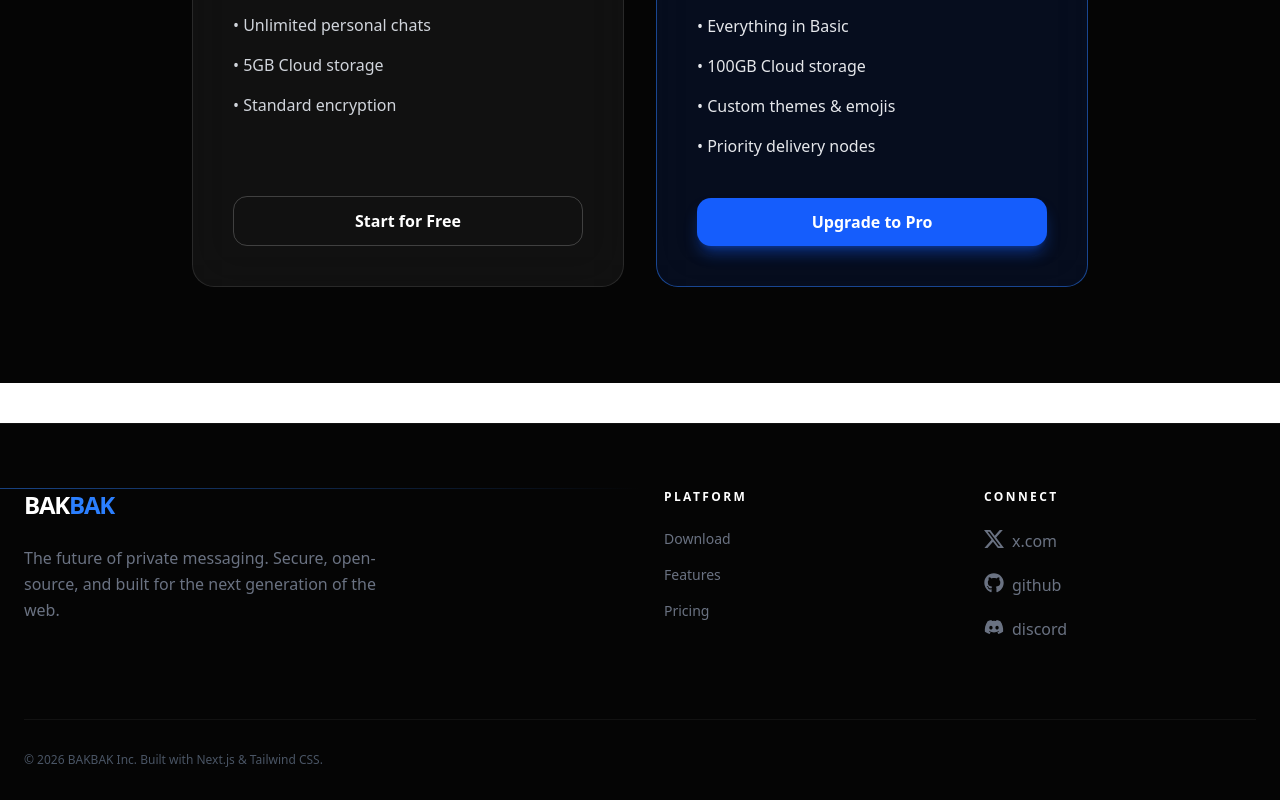
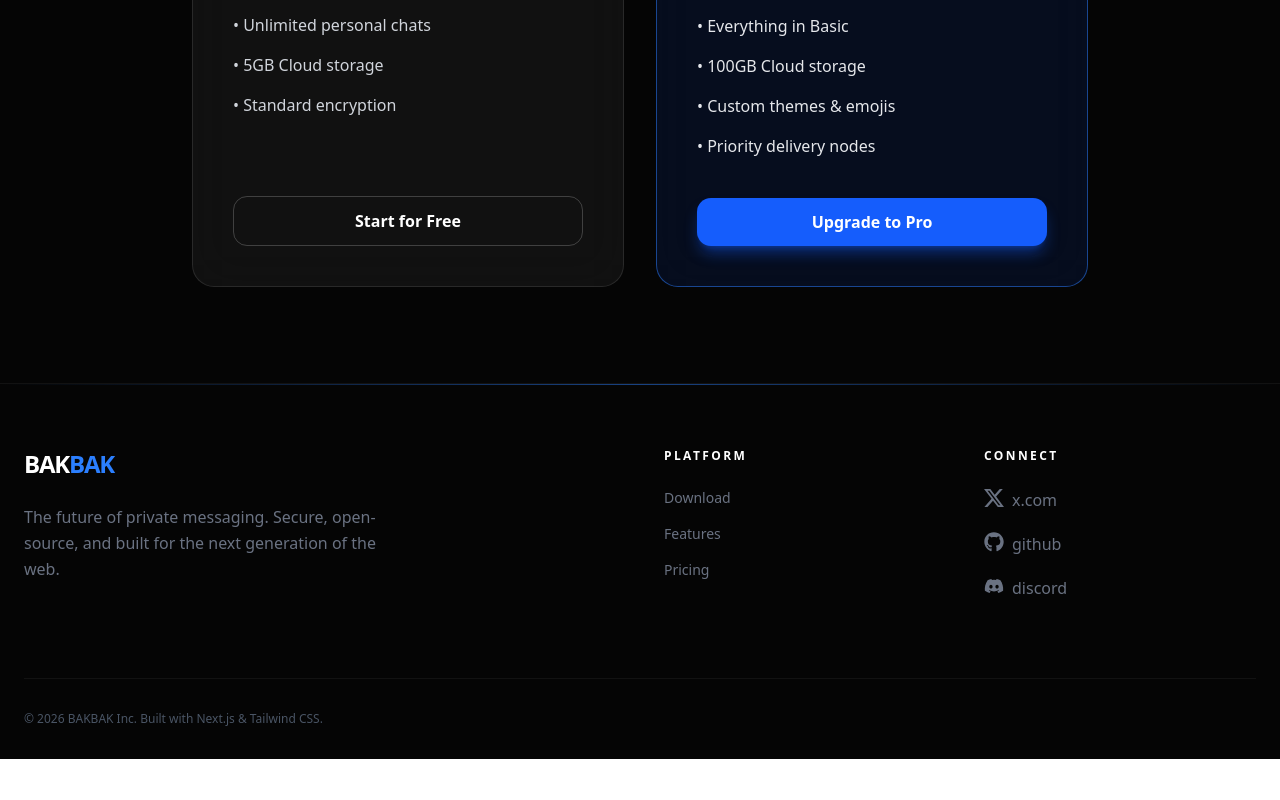
Before and after one commit to ArushKhasru/BakBak-2.0, a Next.js app: page / in a window 1280 px wide. Shown: the part 2358-3158 px from the top of the page. After the commit the page ends 3117 px from the top, so only its background shows below. Built offline with nearby package versions, Linux system fonts and the light colour scheme; no server answers.

Commit message:
just-commit

```diff
--- a/components/Footer.js
+++ b/components/Footer.js
@@ -17,9 +17,9 @@ export default function Footer() {
 
 
     return (
-        <footer className=" border-t border-white/5 bg-[#050505] pt-16 pb-8 px-6 overflow-hidden mt-10">
+        <footer className="relative border-t border-white/5 bg-[#050505] pt-16 pb-8 px-6 overflow-hidden">
             {/* Subtle Background Glow Line */}
-            <div className=" top-0 left-1/2 -translate-x-1/2 w-full h-px bg-gradient-to-r from-transparent via-blue-500/50 to-transparent" />
+            <div className="absolute top-0 left-1/2 -translate-x-1/2 w-full h-px bg-gradient-to-r from-transparent via-blue-500/50 to-transparent" />
 
             <div className="max-w-7xl mx-auto relative z-10">
                 {/* Main Grid: 1 col on mobile, 4 on md+ */}
```
